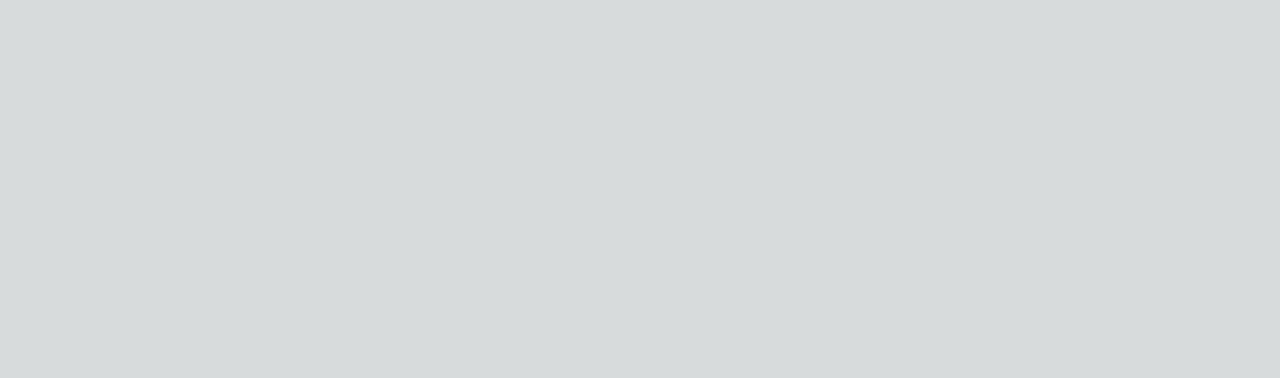
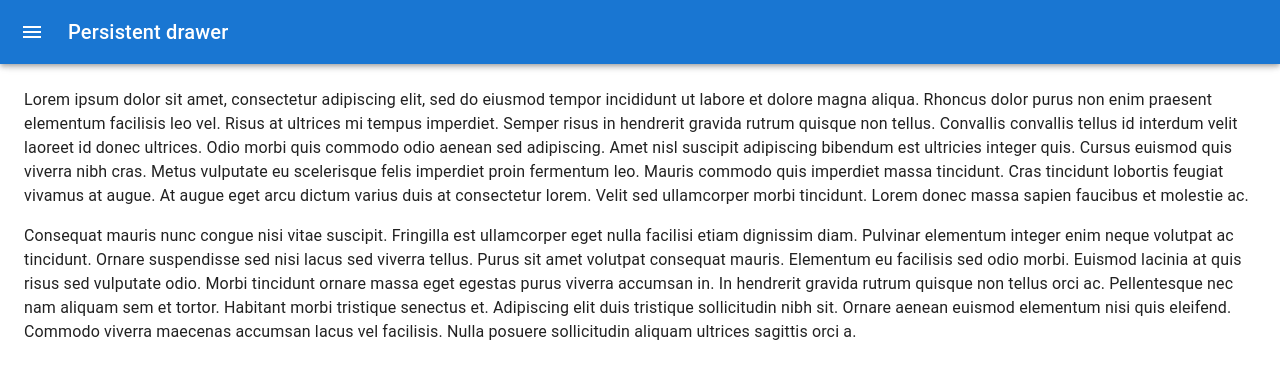
Before and after one commit to RiceSupply/REMRendezvous, a Next.js app: page / in a window 1280 px wide. Shown: the top 378 px of the page. Built offline with nearby package versions, Linux system fonts and the light colour scheme.

Commit message:
added navbar functionality

```diff
--- /dev/null
+++ b/components/Navbar.js
@@ -0,0 +1,178 @@
+import { styled, useTheme } from '@mui/material/styles';
+import Box from '@mui/material/Box';
+import Drawer from '@mui/material/Drawer';
+import CssBaseline from '@mui/material/CssBaseline';
+import MuiAppBar from '@mui/material/AppBar';
+import Toolbar from '@mui/material/Toolbar';
+import List from '@mui/material/List';
+import Typography from '@mui/material/Typography';
+import Divider from '@mui/material/Divider';
+import IconButton from '@mui/material/IconButton';
+import MenuIcon from '@mui/icons-material/Menu';
+import ChevronLeftIcon from '@mui/icons-material/ChevronLeft';
+import ChevronRightIcon from '@mui/icons-material/ChevronRight';
+import ListItem from '@mui/material/ListItem';
+import ListItemButton from '@mui/material/ListItemButton';
+import ListItemIcon from '@mui/material/ListItemIcon';
+import ListItemText from '@mui/material/ListItemText';
+import InboxIcon from '@mui/icons-material/MoveToInbox';
+import MailIcon from '@mui/icons-material/Mail';
+import {useState} from "react";
+
+const drawerWidth = 240;
+
+const Main = styled('main', { shouldForwardProp: (prop) => prop !== 'open' })(
+  ({ theme, open }) => ({
+    flexGrow: 1,
+    padding: theme.spacing(3),
+    transition: theme.transitions.create('margin', {
+      easing: theme.transitions.easing.sharp,
+      duration: theme.transitions.duration.leavingScreen,
+    }),
+    marginLeft: `-${drawerWidth}px`,
+    ...(open && {
+      transition: theme.transitions.create('margin', {
+        easing: theme.transitions.easing.easeOut,
+        duration: theme.transitions.duration.enteringScreen,
+      }),
+      marginLeft: 0,
+    }),
+  }),
+);
+
+const AppBar = styled(MuiAppBar, {
+  shouldForwardProp: (prop) => prop !== 'open',
+})(({ theme, open }) => ({
+  transition: theme.transitions.create(['margin', 'width'], {
+    easing: theme.transitions.easing.sharp,
+    duration: theme.transitions.duration.leavingScreen,
+  }),
+  ...(open && {
+    width: `calc(100% - ${drawerWidth}px)`,
+    marginLeft: `${drawerWidth}px`,
+    transition: theme.transitions.create(['margin', 'width'], {
+      easing: theme.transitions.easing.easeOut,
+      duration: theme.transitions.duration.enteringScreen,
+    }),
+  }),
+}));
+
+const DrawerHeader = styled('div')(({ theme }) => ({
+  display: 'flex',
+  alignItems: 'center',
+  padding: theme.spacing(0, 1),
+  // necessary for content to be below app bar
+  ...theme.mixins.toolbar,
+  justifyContent: 'flex-end',
+}));
+
+
+export const Navbar = () => {
+  const theme = useTheme();
+  const [open, setOpen] = useState(false);
+
+  const handleDrawerOpen = () => {
+    setOpen(true);
+  };
+
+  const handleDrawerClose = () => {
+    setOpen(false);
+  };
+
+  return (
+    <Box sx={{ display: 'flex' }}>
+      <CssBaseline />
+      <AppBar position="fixed" open={open}>
+        <Toolbar>
+          <IconButton
+            color="inherit"
+            aria-label="open drawer"
+            onClick={handleDrawerOpen}
+            edge="start"
+            sx={{ mr: 2, ...(open && { display: 'none' }) }}
+          >
+            <MenuIcon />
+          </IconButton>
+          <Typography variant="h6" noWrap component="div">
+            Persistent drawer
+          </Typography>
+        </Toolbar>
+      </AppBar>
+      <Drawer
+        sx={{
+          width: drawerWidth,
+          flexShrink: 0,
+          '& .MuiDrawer-paper': {
+            width: drawerWidth,
+            boxSizing: 'border-box',
+          },
+        }}
+        variant="persistent"
+        anchor="left"
+        open={open}
+      >
+        <DrawerHeader>
+          <IconButton onClick={handleDrawerClose}>
+            {theme.direction === 'ltr' ? <ChevronLeftIcon /> : <ChevronRightIcon />}
+          </IconButton>
+        </DrawerHeader>
+        <Divider />
+        <List>
+          {['Inbox', 'Starred', 'Send email', 'Drafts'].map((text, index) => (
+            <ListItem key={text} disablePadding>
+              <ListItemButton>
+                <ListItemIcon>
+                  {index % 2 === 0 ? <InboxIcon /> : <MailIcon />}
+                </ListItemIcon>
+                <ListItemText primary={text} />
+              </ListItemButton>
+            </ListItem>
+          ))}
+        </List>
+        <Divider />
+        <List>
+          {['All mail', 'Trash', 'Spam'].map((text, index) => (
+            <ListItem key={text} disablePadding>
+              <ListItemButton>
+                <ListItemIcon>
+                  {index % 2 === 0 ? <InboxIcon /> : <MailIcon />}
+                </ListItemIcon>
+                <ListItemText primary={text} />
+              </ListItemButton>
+            </ListItem>
+          ))}
+        </List>
+      </Drawer>
+      <Main open={open}>
+        <DrawerHeader />
+        <Typography paragraph>
+          Lorem ipsum dolor sit amet, consectetur adipiscing elit, sed do eiusmod
+          tempor incididunt ut labore et dolore magna aliqua. Rhoncus dolor purus non
+          enim praesent elementum facilisis leo vel. Risus at ultrices mi tempus
+          imperdiet. Semper risus in hendrerit gravida rutrum quisque non tellus.
+          Convallis convallis tellus id interdum velit laoreet id donec ultrices.
+          Odio morbi quis commodo odio aenean sed adipiscing. Amet nisl suscipit
+          adipiscing bibendum est ultricies integer quis. Cursus euismod quis viverra
+          nibh cras. Metus vulputate eu scelerisque felis imperdiet proin fermentum
+          leo. Mauris commodo quis imperdiet massa tincidunt. Cras tincidunt lobortis
+          feugiat vivamus at augue. At augue eget arcu dictum varius duis at
+          consectetur lorem. Velit sed ullamcorper morbi tincidunt. Lorem donec massa
+          sapien faucibus et molestie ac.
+        </Typography>
+        <Typography paragraph>
+          Consequat mauris nunc congue nisi vitae suscipit. Fringilla est ullamcorper
+          eget nulla facilisi etiam dignissim diam. Pulvinar elementum integer enim
+          neque volutpat ac tincidunt. Ornare suspendisse sed nisi lacus sed viverra
+          tellus. Purus sit amet volutpat consequat mauris. Elementum eu facilisis
+          sed odio morbi. Euismod lacinia at quis risus sed vulputate odio. Morbi
+          tincidunt ornare massa eget egestas purus viverra accumsan in. In hendrerit
+          gravida rutrum quisque non tellus orci ac. Pellentesque nec nam aliquam sem
+          et tortor. Habitant morbi tristique senectus et. Adipiscing elit duis
+          tristique sollicitudin nibh sit. Ornare aenean euismod elementum nisi quis
+          eleifend. Commodo viverra maecenas accumsan lacus vel facilisis. Nulla
+          posuere sollicitudin aliquam ultrices sagittis orci a.
+        </Typography>
+      </Main>
+    </Box>
+  );
+}
--- a/src/pages/_app.js
+++ b/src/pages/_app.js
@@ -1,4 +1,4 @@
-import '@/styles/globals.css'
+// import '@/styles/globals.css'
 
 export default function App({ Component, pageProps }) {
   return <Component {...pageProps} />
--- a/src/pages/index.js
+++ b/src/pages/index.js
@@ -1,21 +1,22 @@
 import Head from 'next/head'
-import Image from 'next/image'
-import { Inter } from 'next/font/google'
-import styles from '@/styles/Home.module.css'
+import {Navbar} from '../../components/Navbar'
 
-const inter = Inter({ subsets: ['latin'] })
+// import { Inter } from 'next/font/google'
+// const inter = Inter({ subsets: ['latin'] })
 
 export default function Home() {
   return (
     <>
       <Head>
-        <title>Create Next App</title>
+        <title>REM Rendezvous</title>
         <meta name="description" content="Generated by create next app" />
         <meta name="viewport" content="width=device-width, initial-scale=1" />
         <link rel="icon" href="/favicon.ico" />
       </Head>
       <main>
 
+      <Navbar/>
+
       </main>
     </>
   )
```
Also changed, not shown: package.json (+6 -2 lines), 1 other file (tests, documents, lock files or other folders).
